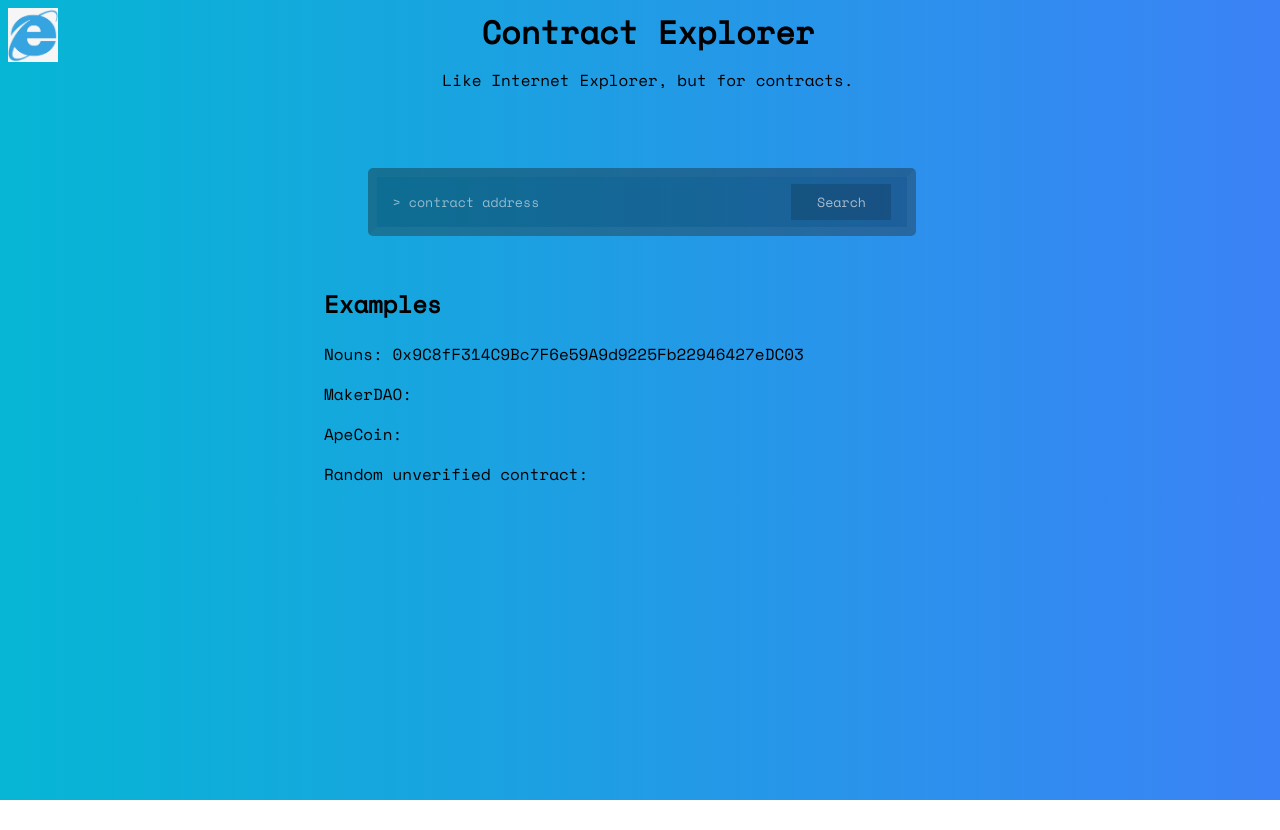
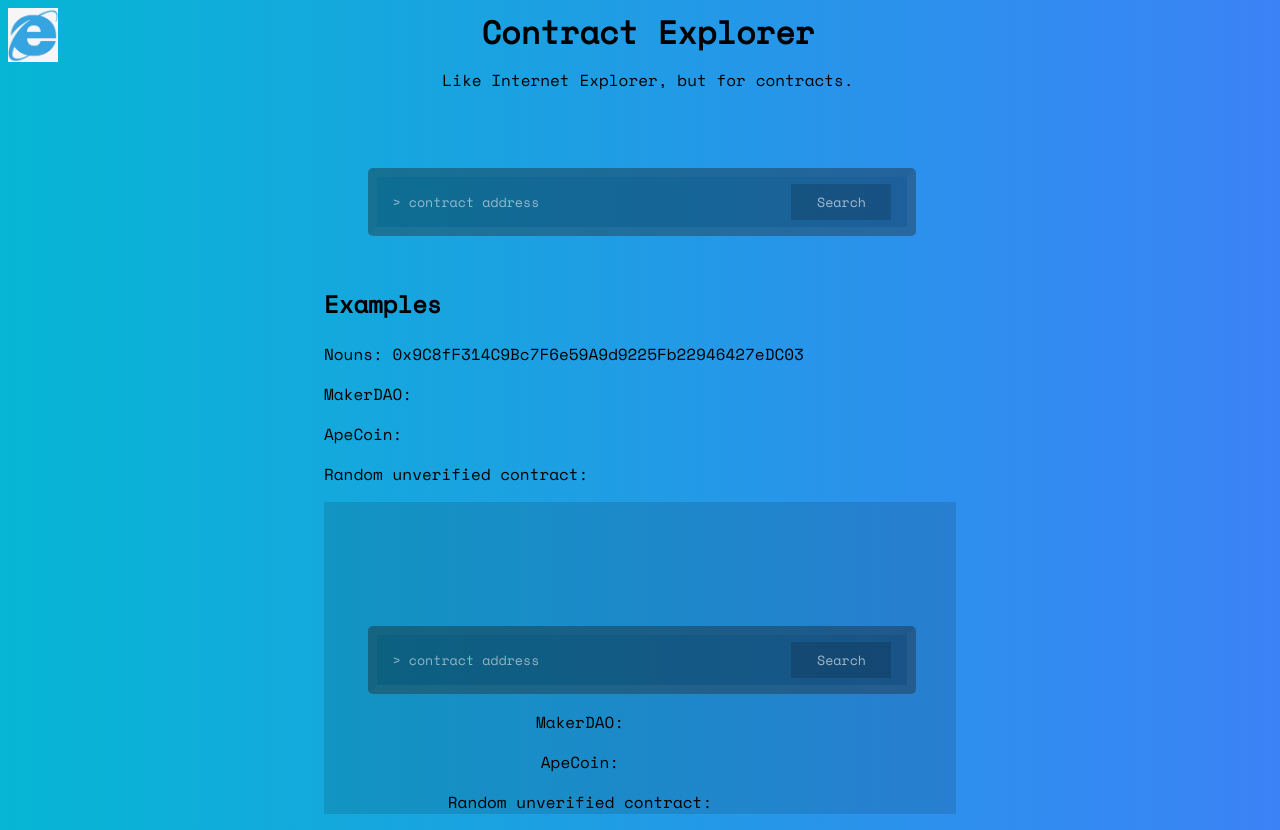
Before and after one commit to shazow/contract-explorer, a SvelteKit app: page / in a window 1280 px wide. Before the commit the page ends 800 px from the top, so only its background shows below. Built offline with nearby package versions, Linux system fonts and the light colour scheme.

Commit message:
added container

```diff
--- a/src/routes/+page.svelte
+++ b/src/routes/+page.svelte
@@ -31,6 +31,20 @@
     <p>MakerDAO:</p>
     <p>ApeCoin:</p>
     <p>Random unverified contract:</p>
+</div>
+
+<div class="center content-container">
+    <img src="" alt="">
+    <form class="" on:submit|preventDefault={onSubmit}>
+        <div class="search">
+            <input type="text" class="searchTerm" placeholder="> contract address">
+            <button type="submit" class="searchButton">Search</button>
+        </div>
+        <p>MakerDAO:</p>
+        <p>ApeCoin:</p>
+        <p>Random unverified contract:</p>
+    </form>
+
 </div>
 
 <style lang="scss">
```
